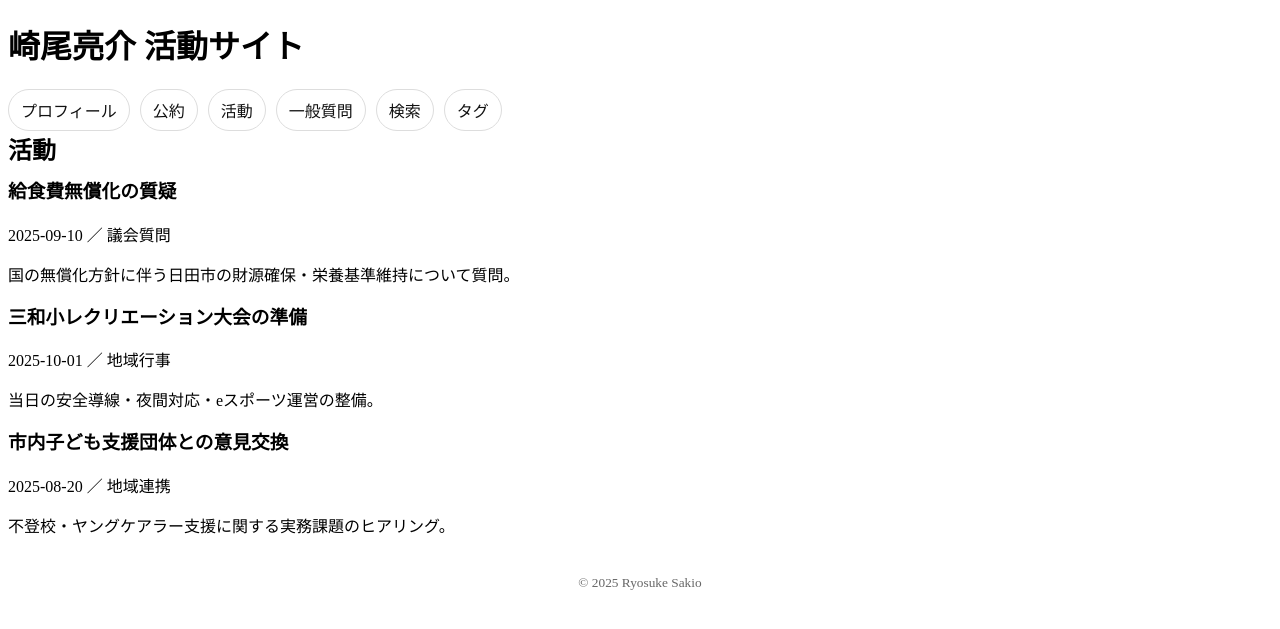
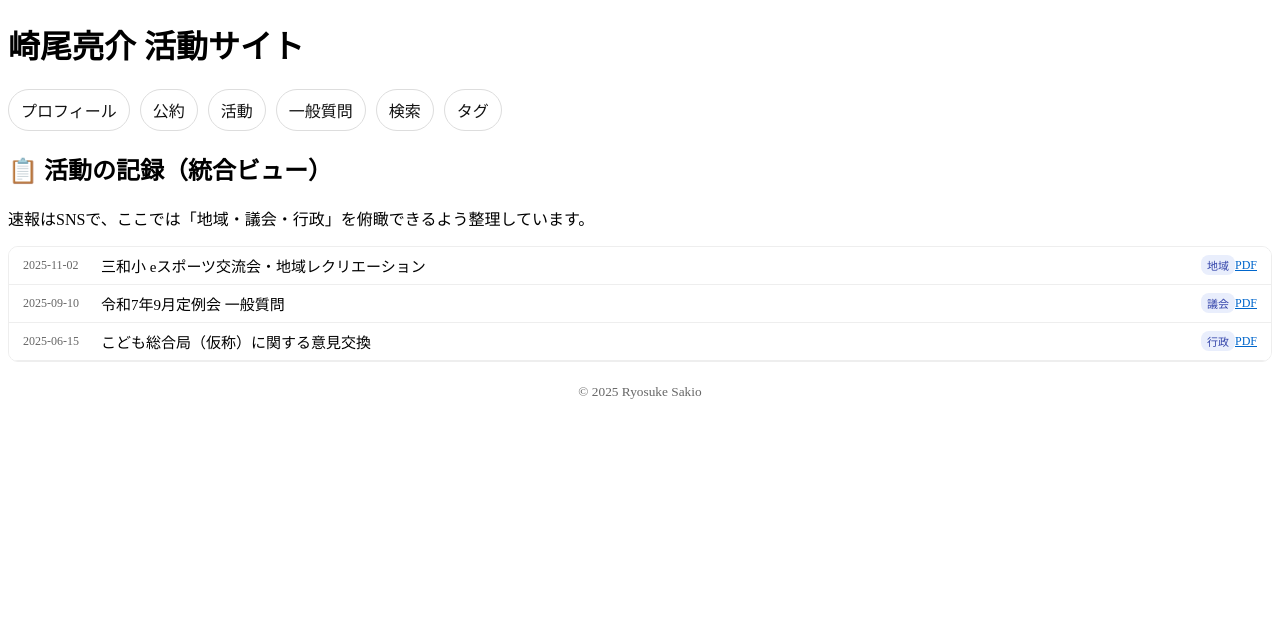
Before and after one commit to sakioryousuke-eng/activity-site, a Jekyll site: the page built from pages/activity.html, in a window 1280 px wide. Shown: the top 629 px of the page. Built offline with Jekyll 4.4.1, drawn with Linux system fonts in a browser that asks for light colours.

Commit message:
Update activity.html

```diff
--- a/pages/activity.html
+++ b/pages/activity.html
@@ -1,21 +1,71 @@
 ---
 layout: default
-title: 活動
+title: 活動の記録（統合ビュー）
 permalink: /pages/activity.html
 ---
 
-<h2 style="margin:0 0 10px;">活動</h2>
+<h2>📋 活動の記録（統合ビュー）</h2>
+<p>速報はSNSで、ここでは「地域・議会・行政」を俯瞰できるよう整理しています。</p>
 
-{% assign items = site.data.activity.items | default: site.data.activity %}
-{% if items and items.size > 0 %}
-  {% for i in items %}
-  <article class="card">
-    <h3 style="margin-top:0;">{{ i.title }}</h3>
-    <p class="muted">{{ i.date }} ／ {{ i.category }}</p>
-    {% if i.summary %}<p>{{ i.summary }}</p>{% endif %}
-    {% if i.pdf %}<a class="btn btn-primary pdf-link" href="{{ i.pdf | relative_url }}">PDFを開く</a>{% endif %}
-  </article>
-  {% endfor %}
-{% else %}
-  <p>活動データが未登録です。</p>
-{% endif %}
+<style>
+/* ==== 高密度モバイルビュー ==== */
+.activity-list { border: 1px solid #eee; border-radius: 10px; overflow: hidden; font-size: 14px; }
+.activity-list details { border-bottom: 1px solid #eee; }
+.activity-list summary { list-style: none; display: flex; justify-content: space-between; align-items: center; padding: 6px 10px; cursor: pointer; background: #fff; }
+.activity-list summary::-webkit-details-marker { display: none; }
+.activity-list summary:hover { background: #f9f9f9; }
+.activity-list .info { display: flex; align-items: center; gap: 8px; flex: 1; min-width: 0; }
+.activity-list .date { flex-shrink: 0; color: #666; font-size: 12px; width: 70px; }
+.activity-list .title { flex: 1; overflow: hidden; white-space: nowrap; text-overflow: ellipsis; }
+.activity-list .badge { background: #e9eefc; color: #3344aa; font-size: 11px; border-radius: 8px; padding: 2px 6px; flex-shrink: 0; }
+.activity-list .link { flex-shrink: 0; font-size: 12px; color: #0066cc; text-decoration: underline; }
+.activity-list .more { background: #fafafa; padding: 6px 12px 10px; color: #333; line-height: 1.5; font-size: 13px; }
+.activity-list .more p { margin: 0.3em 0; }
+@media (min-width: 768px) { .activity-list { font-size: 15px; } .activity-list summary { padding: 8px 14px; } }
+</style>
+
+<div class="activity-list">
+  <details>
+    <summary>
+      <div class="info">
+        <span class="date">2025-11-02</span>
+        <span class="title">三和小 eスポーツ交流会・地域レクリエーション</span>
+        <span class="badge">地域</span>
+      </div>
+      <a class="link" href="#">PDF</a>
+    </summary>
+    <div class="more">
+      <p>三和小学校で開催された地域と連携したeスポーツ交流会。児童・保護者・地域団体が協力し、地域活性化の新たな形を模索した。</p>
+      <p>関連：景品提供、PA設営、地域壮年会による射的出店など。</p>
+    </div>
+  </details>
+
+  <details>
+    <summary>
+      <div class="info">
+        <span class="date">2025-09-10</span>
+        <span class="title">令和7年9月定例会 一般質問</span>
+        <span class="badge">議会</span>
+      </div>
+      <a class="link" href="#">PDF</a>
+    </summary>
+    <div class="more">
+      <p>教育環境・不登校支援・フリースクール助成に関する質問を実施。子ども総合支援の包括的体制について議論。</p>
+      <p>関連：質問要旨・答弁内容PDF</p>
+    </div>
+  </details>
+
+  <details>
+    <summary>
+      <div class="info">
+        <span class="date">2025-06-15</span>
+        <span class="title">こども総合局（仮称）に関する意見交換</span>
+        <span class="badge">行政</span>
+      </div>
+      <a class="link" href="#">PDF</a>
+    </summary>
+    <div class="more">
+      <p>市内関係者とともに、こども総合局設置構想の方向性を意見交換。福祉・教育・保健を横断する新たな支援体制について意見を共有。</p>
+    </div>
+  </details>
+</div>
```
